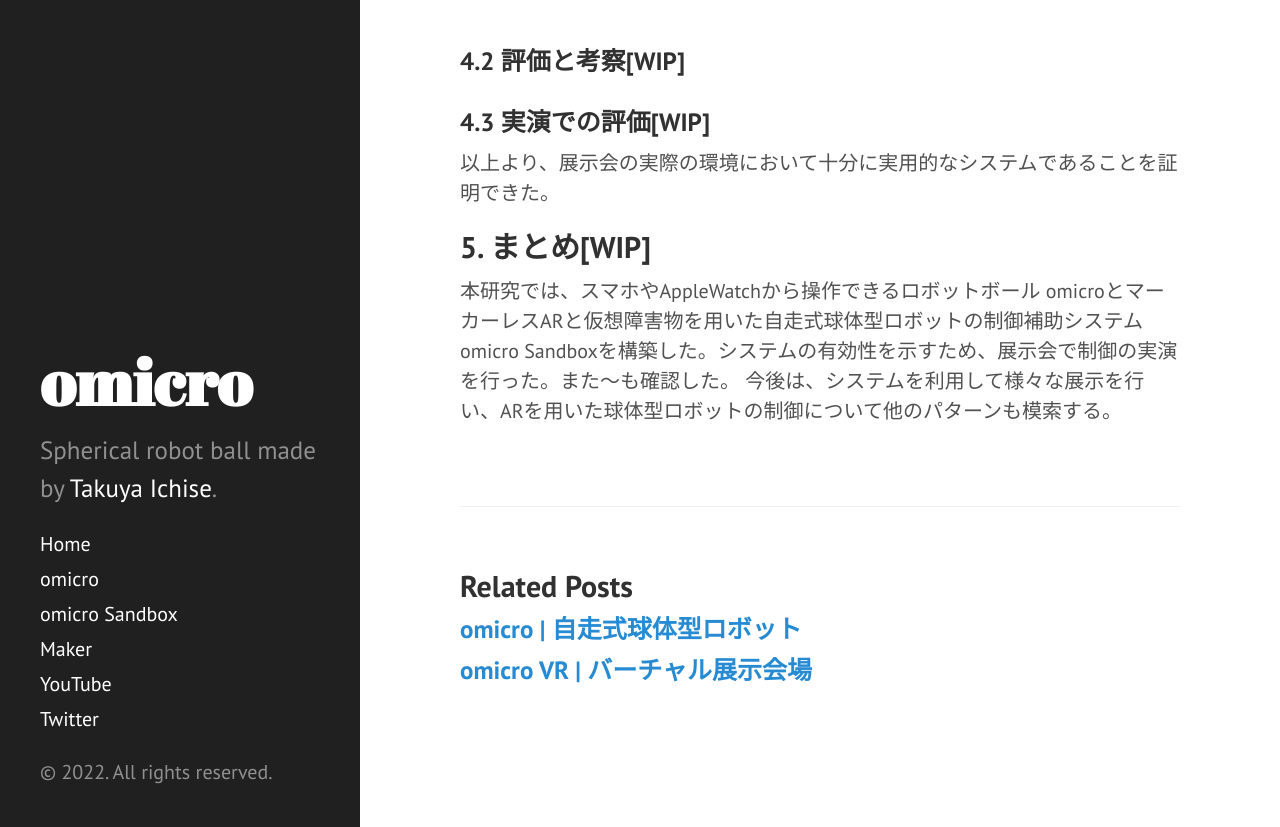
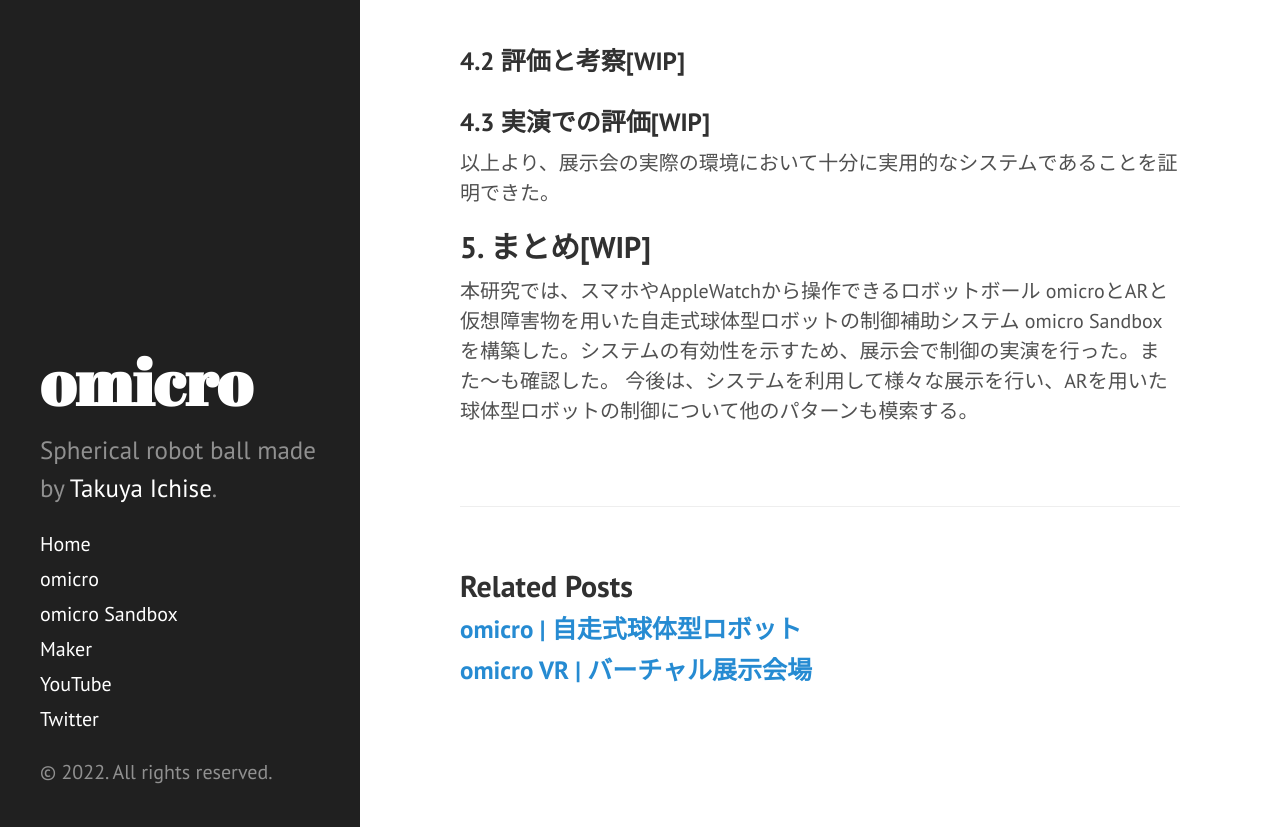
Before and after one commit to tichise/omicro.tokyo, a Jekyll site: the page built from _posts/2022-07-17-omicro-sandbox.md, in a window 1280 px wide and 900 px high, scrolled down 7998 px, cut to the strip 73-900 px from the top of the window. Built offline with Jekyll 4.4.1, drawn with Linux system fonts in a browser that asks for light colours; Markdown is read by kramdown in place of the engine named in the settings; some of the changed text lies outside the part shown.

Commit message:
マーカーレスの記述を削除

```diff
--- a/_posts/2022-07-17-omicro-sandbox.md
+++ b/_posts/2022-07-17-omicro-sandbox.md
@@ -1,12 +1,12 @@
 ---
 layout: post
-title: マーカーレスARと仮想障害物を用いた自走式球体型ロボットの制御補助システム
+title: omicro Sandbox | ARと仮想障害物を用いた自走式球体型ロボットの制御補助システム
 ---
 
 ## 1. はじめに
 近年、複数のロボットを用いたパフォーマンスが子供向けの展示会で数多く見受けられる。本研究の著者も複数の球体型のロボットでそのようなパフォーマンスを行ってる。それらのロボットの操作を1人で継続して行うことは難しいため、自動制御システムを構築したいと考えている。<br />
 一方で、複数の球体型ロボットで制御補助を行う場合、球体が赤外線やToFに影響を与えるため、内部センサによる周辺の正確な位置の取得が難しい問題がある。<br />
-本研究では、スマホやAppleWatchから操作できるロボットボール omicroとマーカーレスARと仮想障害物を用いた自走式球体型ロボットの制御システム omicro Sandboxを提案する。
+本研究では、スマホやAppleWatchから操作できるロボットボール omicroとARと仮想障害物を用いた自走式球体型ロボットの制御システム omicro Sandboxを提案する。
 
 <div class="frame-wrapper__video">
 <iframe src="https://www.youtube.com/embed/3UHbqpUHRFE?loop=1&playlist=3UHbqpUHRFE" title="YouTube video player" frameborder="0" allow="accelerometer; autoplay; clipboard-write; encrypted-media; gyroscope; picture-in-picture" allowfullscreen></iframe>
@@ -21,7 +21,7 @@ title: マーカーレスARと仮想障害物を用いた自走式球体型ロ
 ## 3. 提案システム
 
 #### 3.1 設計方針
-提案システムの目的は、球体型ロボットの制御を補助し、展示会で子供向けのパフォーマンスを安定して行うことにある。そこでスマホやAppleWatchから操作できるロボットボール omicroの開発とマーカーレスARと仮想障害物を用いた自走式球体型ロボットの制御補助システム omicro Sandboxの開発を構築する。
+提案システムの目的は、球体型ロボットの制御を補助し、展示会で子供向けのパフォーマンスを安定して行うことにある。そこでスマホやAppleWatchから操作できるロボットボール omicroの開発とARと仮想障害物を用いた自走式球体型ロボットの制御補助システム omicro Sandboxの開発を構築する。
 
 #### 3.2 システム構成
 システムの利用手順は以下の通りである。
@@ -99,5 +99,5 @@ Firebase Cloud Firestoreは2つの用途で使ってる。1つは球型ボール
 以上より、展示会の実際の環境において十分に実用的なシステムであることを証明できた。
 
 ## 5. まとめ[WIP]
-本研究では、スマホやAppleWatchから操作できるロボットボール omicroとマーカーレスARと仮想障害物を用いた自走式球体型ロボットの制御補助システム omicro Sandboxを構築した。システムの有効性を示すため、展示会で制御の実演を行った。また〜も確認した。
+本研究では、スマホやAppleWatchから操作できるロボットボール omicroとARと仮想障害物を用いた自走式球体型ロボットの制御補助システム omicro Sandboxを構築した。システムの有効性を示すため、展示会で制御の実演を行った。また〜も確認した。
 今後は、システムを利用して様々な展示を行い、ARを用いた球体型ロボットの制御について他のパターンも模索する。
```
